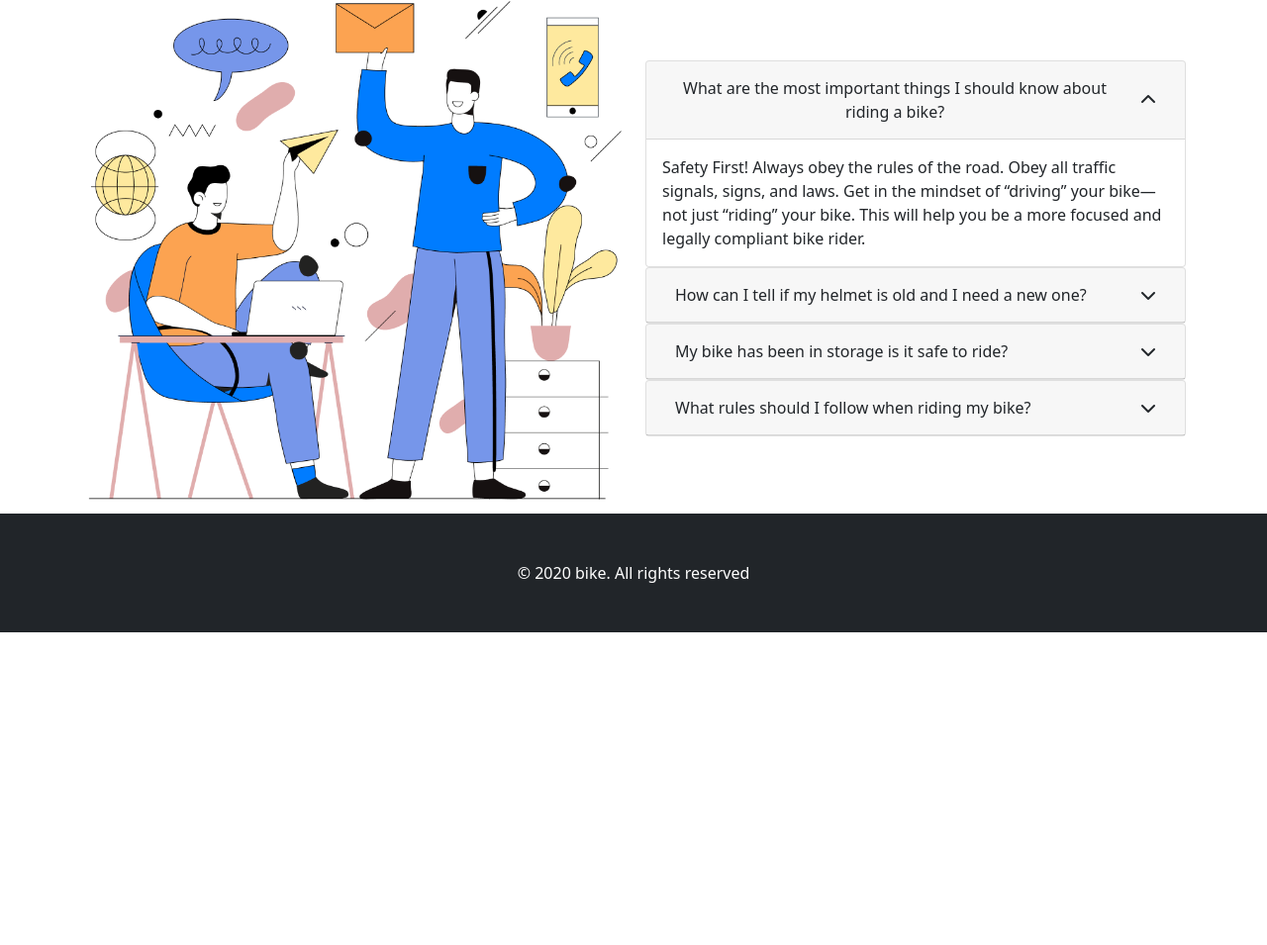
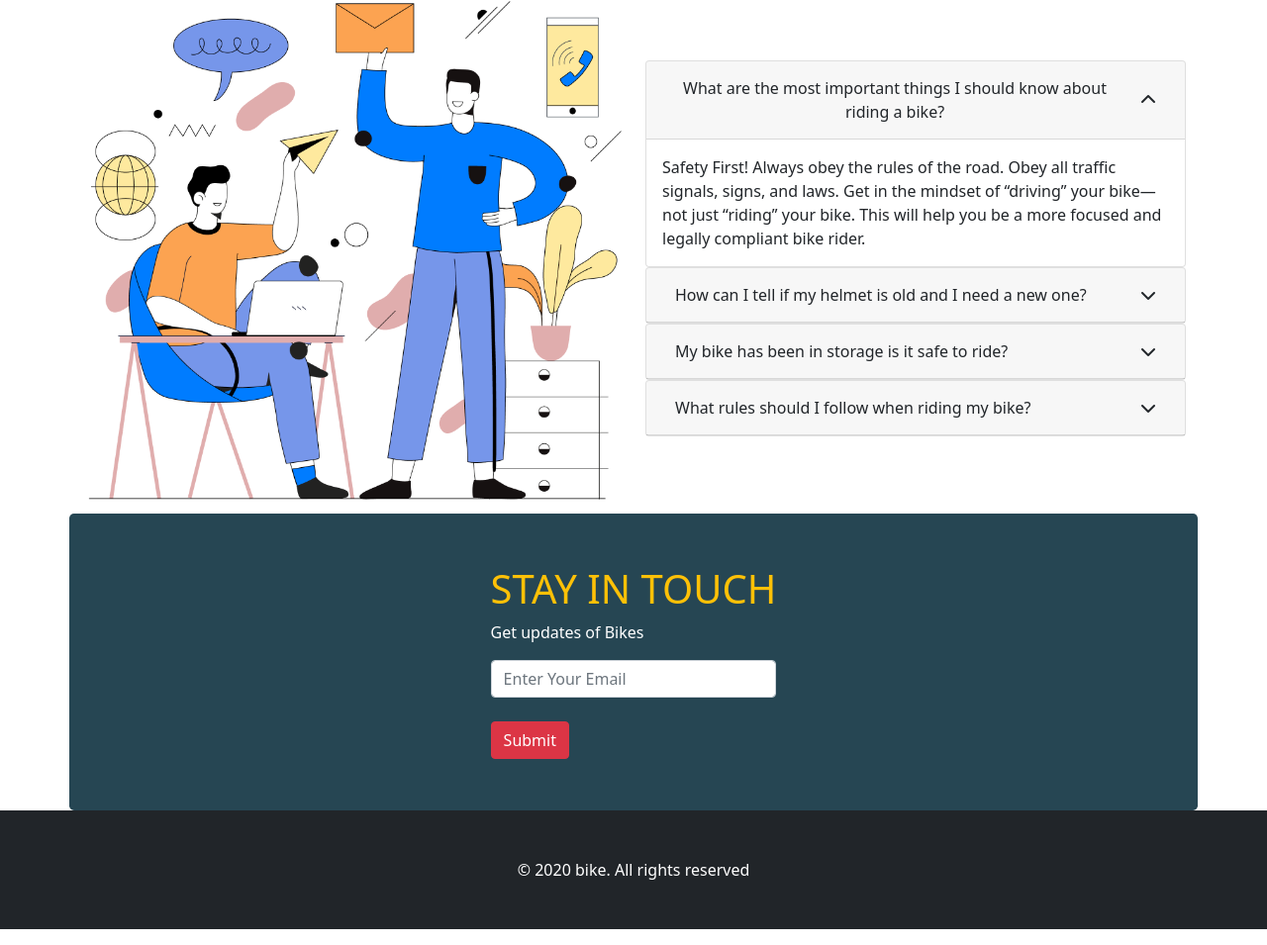
Before and after one commit to rased100/honda-fature-bike, a plain HTML site: page index.html in a window 1280 px wide. Shown: the part 1739-2694 px from the top of the page at 99% size. Before the commit the page ends 2394 px from the top, so only its background shows below. Drawn offline with nearby package versions, Linux system fonts and the light colour scheme.

Commit message:
bonus added

```diff
--- a/index.html
+++ b/index.html
@@ -269,6 +269,18 @@
             </div>
         </section>
 
+        <!-- Email Submission start -->
+        <section style="height: 300px;"
+            class="container bgheader d-flex justify-content-center align-items-center rounded-3" id="Subscribe">
+            <div>
+                <h1 class="text-warning">STAY IN TOUCH</h1>
+                <p class="text-white">Get updates of Bikes</p>
+                <input class="form-control" type="text" placeholder="Enter Your Email"> <br>
+                <button class="btn btn-danger">Submit</button>
+            </div>
+        </section>
+        <!-- Email Submission end -->
+
     </main>
     <!-- main end -->
     <footer>
```
